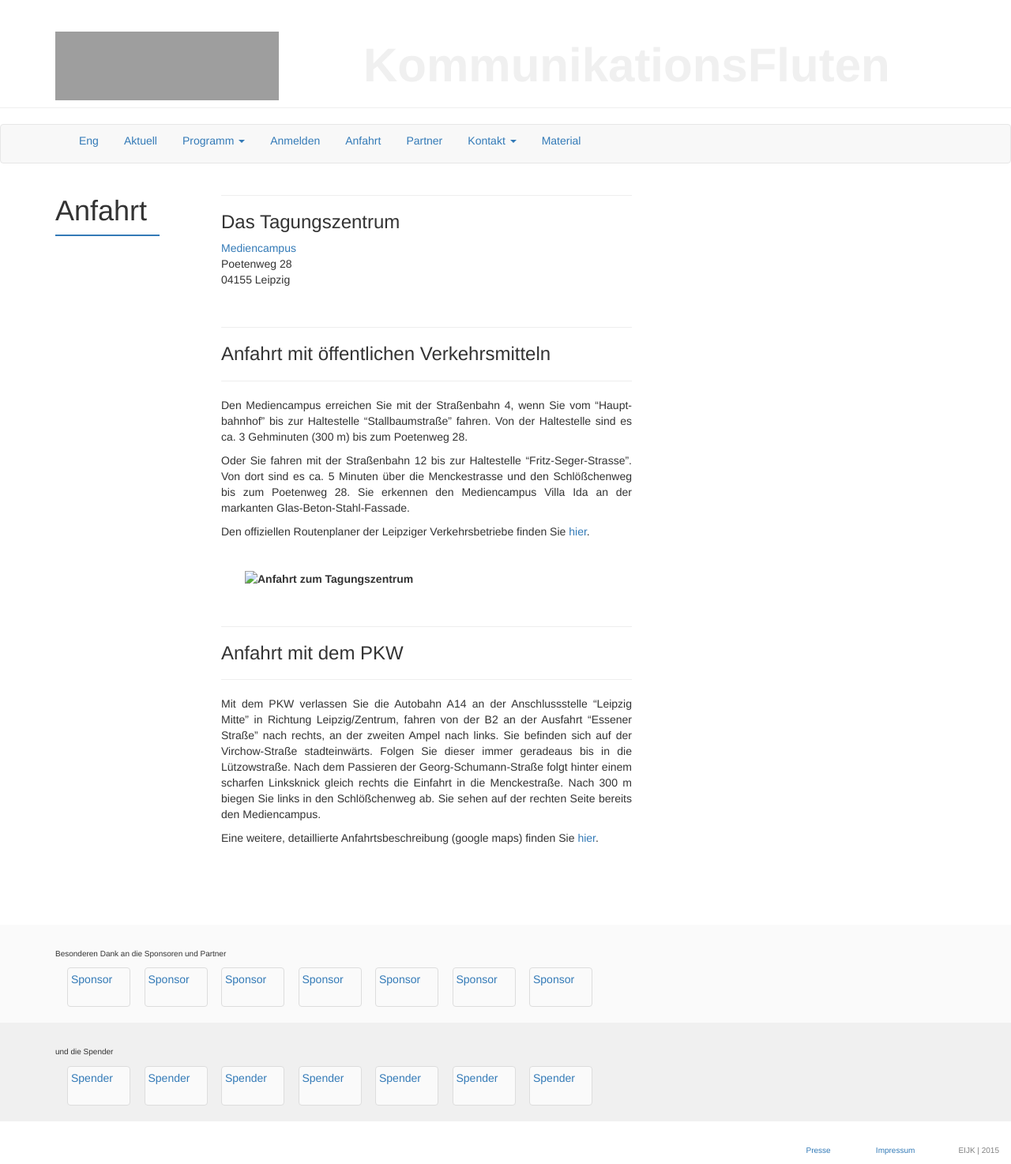
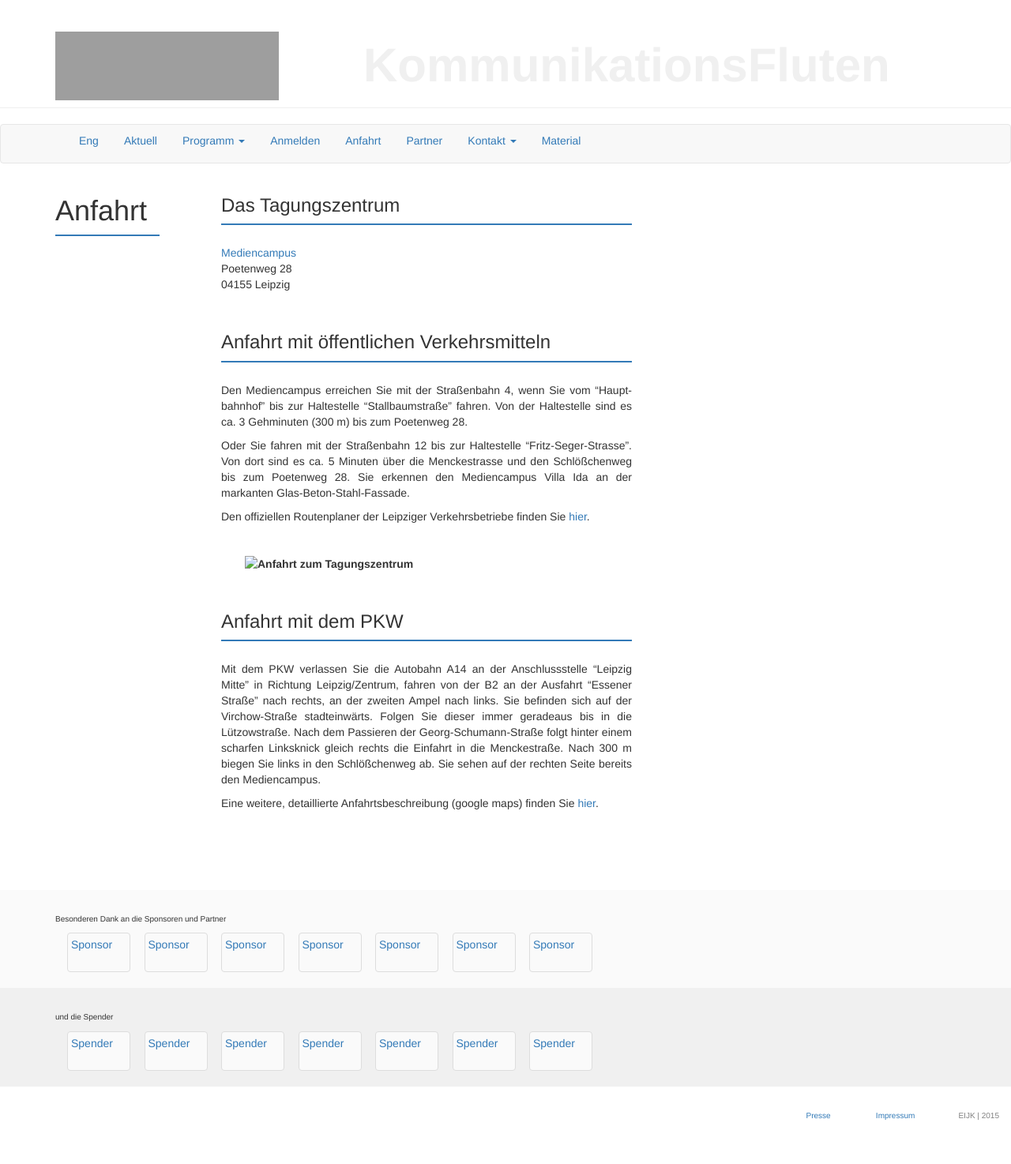
Before and after one commit to susedev/test, a Jekyll site: the page built from anfahrt.html, in a window 1280 px wide. Shown: the whole page at 79% size. Built offline with Jekyll 4.4.1, drawn with Linux system fonts in a browser that asks for light colours; nearby versions of some CDN libraries; after the commit the page ends 1430 px from its top, so only the background shows below that; grey boxes are pictures that could not be loaded.

Commit message:
Update anfahrt.html

```diff
--- a/anfahrt.html
+++ b/anfahrt.html
@@ -1,20 +1,22 @@
 ---
 title: Anfahrt
 ---
-<hr noshade="noshade" size="1" />
+
 <h3 class="csc-header csc-header-n1">Das Tagungszentrum</h3>
 
-<div class="box"></div>
+
+<div class="box" style="background-color: #337AB7; height:2px; margin-top:3px; margin-bottom:25px;"></div>
 <p class="csc-header csc-header-n1"><a href="http://www.mediencampus-villa-ida.de/mediencampus/#" target="_blank">Mediencampus</a><br />
 Poetenweg 28<br />
 04155 Leipzig</p>
 
 <p class="csc-header csc-header-n1">&nbsp;</p>
 
-<hr noshade="noshade" size="1" />
+
 <h3 class="csc-header csc-header-n1">Anfahrt mit &ouml;ffentlichen Verkehrsmitteln</h3>
 
-<hr noshade="noshade" size="1" />
+
+<div class="box" style="background-color: #337AB7; height:2px; margin-top:3px; margin-bottom:25px;"></div>
 <p style="text-align: justify;">Den Mediencampus erreichen Sie mit der Stra&szlig;enbahn 4, wenn Sie vom &ldquo;Haupt&shy;bahnhof&rdquo; bis zur Haltestelle &ldquo;Stallbaumstra&szlig;e&rdquo; fahren. Von der Haltestelle sind es ca. 3 Gehminuten (300 m) bis zum Poetenweg 28.</p>
 
 <p style="text-align: justify;">Oder Sie fahren mit der Stra&szlig;enbahn 12 bis zur Haltestelle &ldquo;Fritz-Seger-Strasse&rdquo;. Von dort sind es ca. 5 Minuten &uuml;ber die Menckestrasse und den Schl&ouml;&szlig;chenweg bis zum Poetenweg 28. Sie erkennen den Mediencampus Villa Ida an der markanten Glas-Beton-Stahl-Fassade.</p>
@@ -23,10 +25,11 @@ Poetenweg 28<br />
 
 <p><strong><img alt="Anfahrt zum Tagungszentrum" src="{{ site.base_url }}/media/karte-web.png" style="width: 400px; height: 423px; border-width: 0px; border-style: solid; margin: 30px;" /></strong></p>
 
-<hr noshade="noshade" size="1" />
+
 <h3 class="bodytext">Anfahrt mit dem PKW</h3>
 
-<hr noshade="noshade" size="1" />
+
+<div class="box" style="background-color: #337AB7; height:2px; margin-top:3px; margin-bottom:25px;"></div>
 <p style="text-align: justify;">Mit dem PKW verlassen Sie die Autobahn A14 an der Anschlussstelle &ldquo;Leipzig Mitte&rdquo; in Richtung Leipzig/Zentrum, fahren von der B2 an der Ausfahrt &ldquo;Essener Stra&szlig;e&rdquo; nach rechts, an der zweiten Ampel nach links. Sie befinden sich auf der Virchow-Stra&szlig;e stadteinw&auml;rts. Folgen Sie dieser immer geradeaus bis in die L&uuml;tzowstra&szlig;e. Nach dem Passieren der Georg-Schumann-Stra&szlig;e folgt hinter einem scharfen Linksknick gleich rechts die Einfahrt in die Menckestra&szlig;e. Nach 300 m biegen Sie links in den Schl&ouml;&szlig;chenweg ab. Sie sehen auf der rechten Seite bereits den Mediencampus.</p>
 
 <p style="text-align: justify;">Eine weitere, detaillierte Anfahrtsbeschreibung (google maps) finden Sie <a class="external-link-new-window" href="http://www.google.de/maps?f=d&amp;hl=de&amp;geocode=&amp;daddr=Poetenweg,+Gohlis+04155+Leipzig,+Leipzig,+Sachsen,+Deutschland&amp;mrcr=0&amp;mrsp=0&amp;sz=12&amp;mra=dme&amp;sll=51.366345,12.381095&amp;sspn=0.151545,0.31929&amp;ie=UTF8&amp;z=12&amp;om=1" target="_blank" title="Opens external link in new window">hier</a>.</p>
```
